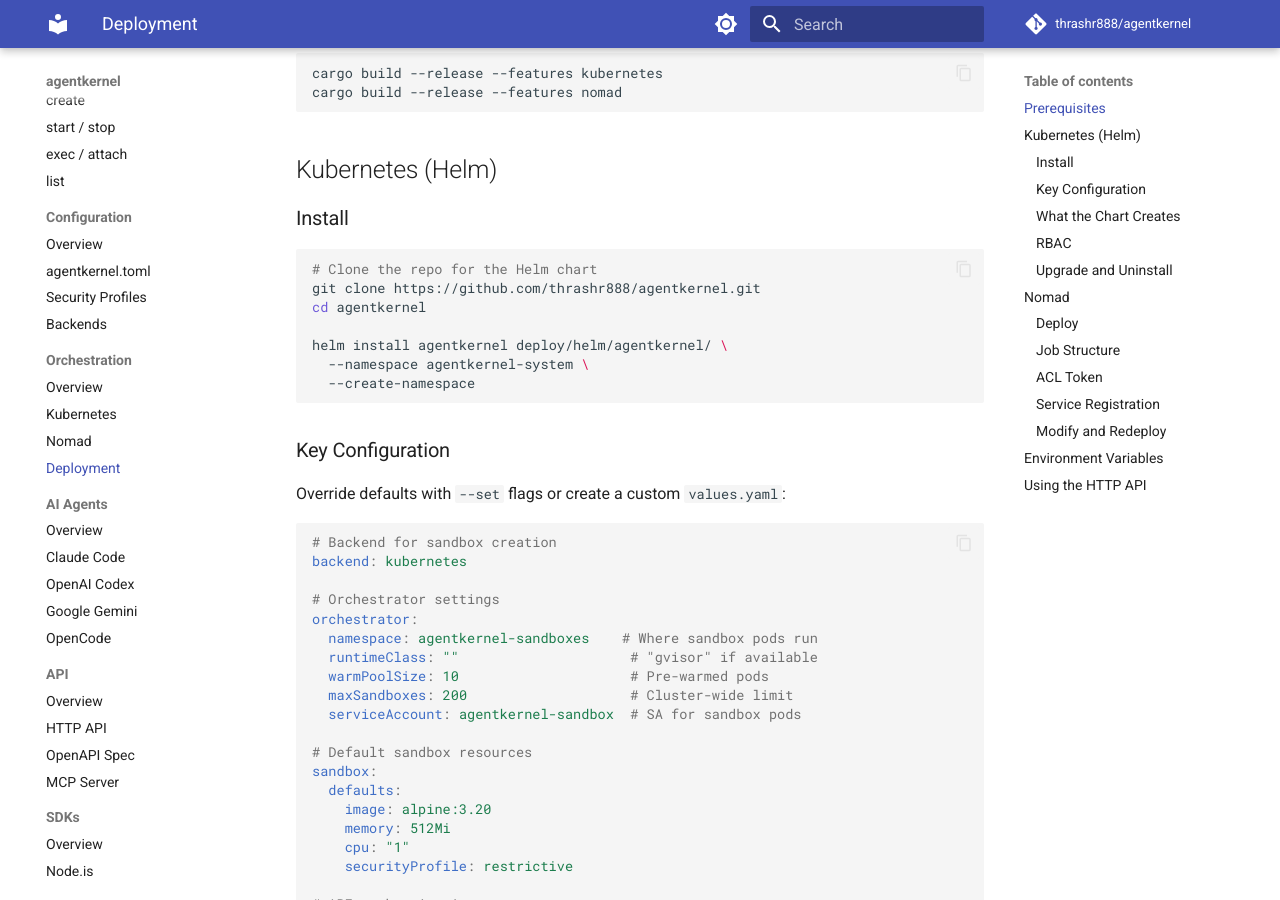
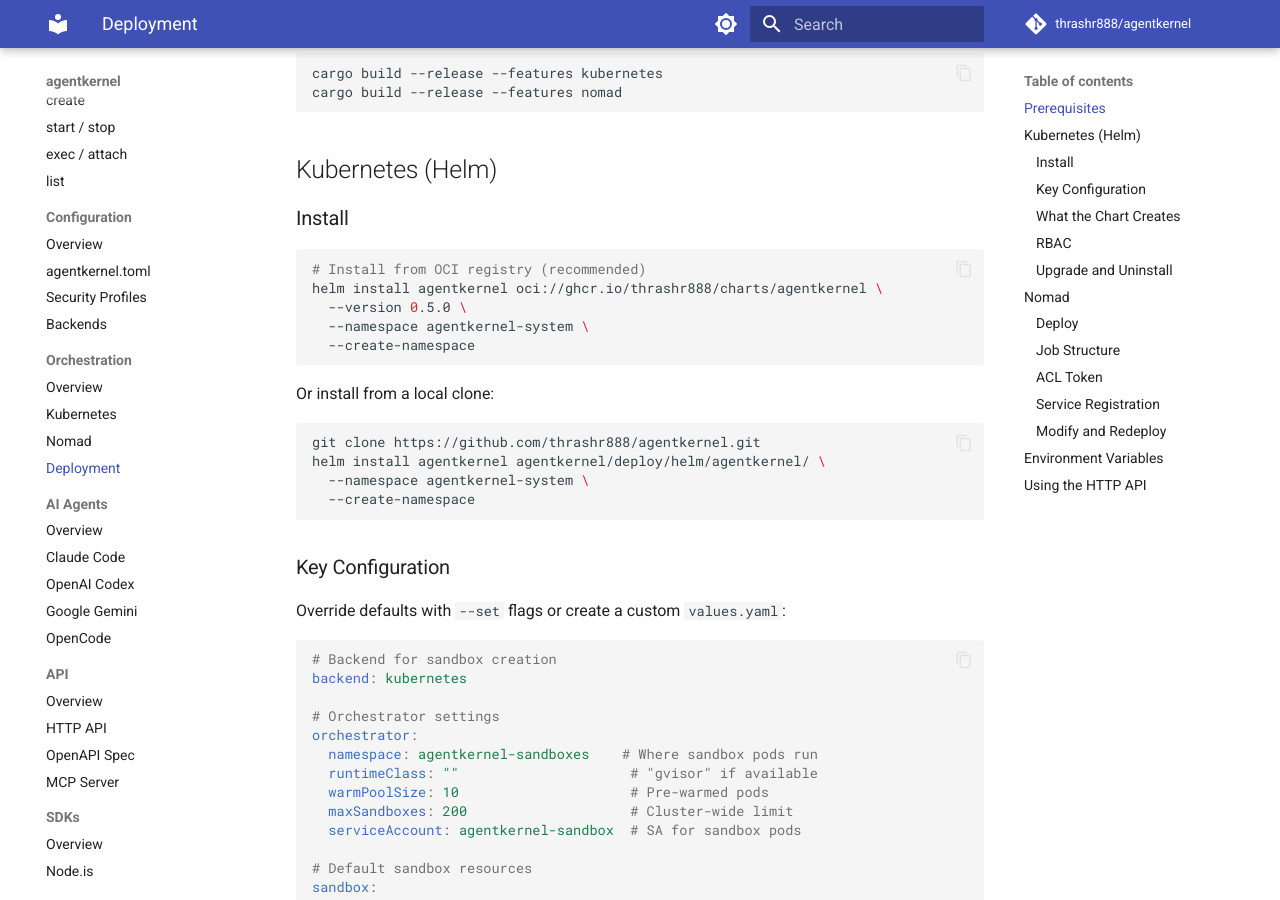
Before and after one commit to thrashr888/agentkernel, an MkDocs documentation site: the page built from docs/deploy.md, in a window 1280 px wide and 900 px high, scrolled down 408 px. Built offline with MkDocs 1.6.1 and Material for MkDocs 9.7.7, drawn with Linux system fonts in a browser that asks for light colours; comment, search, counter and statistics services are not loaded; some of the changed text lies outside the part shown.

Commit message:
feat: publish Helm chart to ghcr.io OCI registry on release
- Bump Chart.yaml to version 0.5.0 / appVersion 0.5.0
- Add helm-publish job to release workflow (package + push to
  oci://ghcr.io/thrashr888/charts/agentkernel)
- Update deploy docs with OCI install as primary method

Users can now: helm install agentkernel oci://ghcr.io/thrashr888/charts/agentkernel

Co-Authored-By: Claude Opus 4.5 <noreply@anthropic.com>

````diff
--- a/docs/deploy.md
+++ b/docs/deploy.md
@@ -23,11 +23,18 @@ cargo build --release --features nomad
 ### Install
 
 ```bash
-# Clone the repo for the Helm chart
+# Install from OCI registry (recommended)
+helm install agentkernel oci://ghcr.io/thrashr888/charts/agentkernel \
+  --version 0.5.0 \
+  --namespace agentkernel-system \
+  --create-namespace
+```
+
+Or install from a local clone:
+
+```bash
 git clone https://github.com/thrashr888/agentkernel.git
-cd agentkernel
-
-helm install agentkernel deploy/helm/agentkernel/ \
+helm install agentkernel agentkernel/deploy/helm/agentkernel/ \
   --namespace agentkernel-system \
   --create-namespace
 ```
@@ -101,7 +108,8 @@ The Helm chart creates a ClusterRole with permissions to:
 
 ```bash
 # Upgrade
-helm upgrade agentkernel deploy/helm/agentkernel/ \
+helm upgrade agentkernel oci://ghcr.io/thrashr888/charts/agentkernel \
+  --version 0.5.0 \
   --namespace agentkernel-system
 
 # Uninstall
````
Also changed, not shown: 2 other files.
